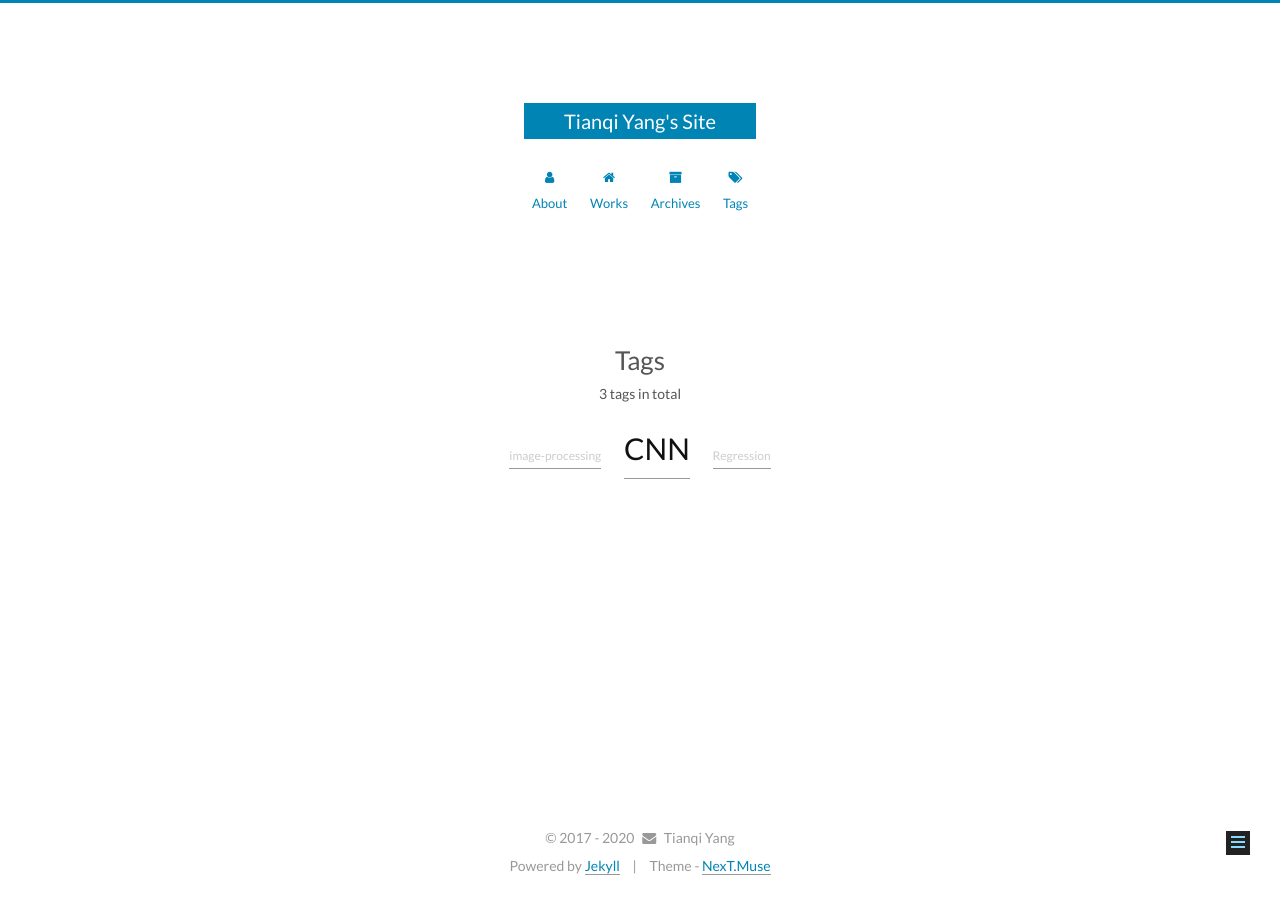
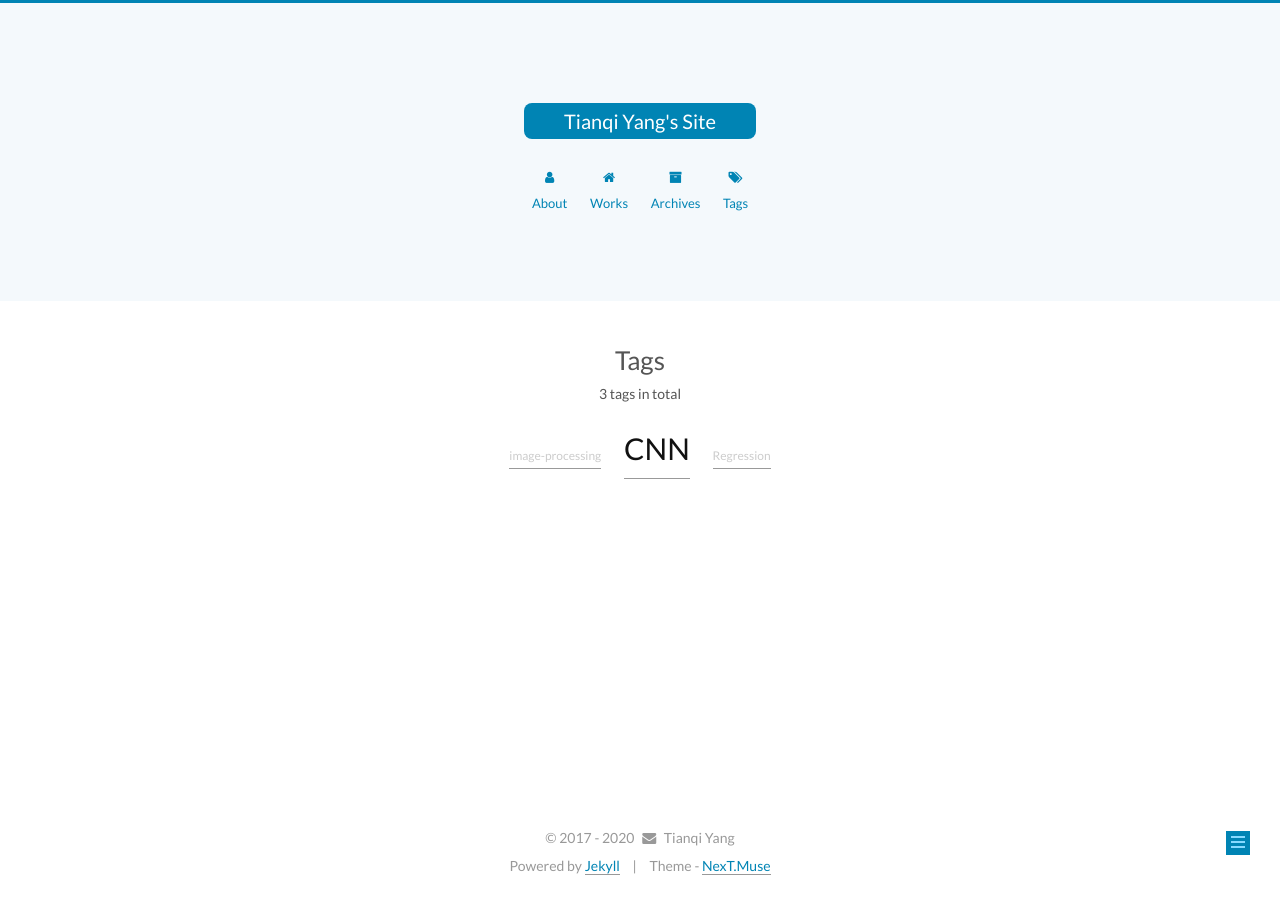
Before and after one commit to bruceyoungsysu/bruceyoungsysu.github.io, a Jekyll site: the page built from tags/index.html, in a window 1280 px wide. Built offline with Jekyll 4.4.1, drawn with Linux system fonts in a browser that asks for light colours.

Commit message:
add button style and new posts

```diff
--- a/_sass/_common/components/header/header.scss
+++ b/_sass/_common/components/header/header.scss
@@ -1,4 +1,7 @@
-.header { background: $head-bg; }
+.header {
+  //background: $head-bg;
+  background-color: #c0deed2e;
+}
 
 .header-inner { position: relative; }
 
--- a/_sass/_common/components/header/site-meta.scss
+++ b/_sass/_common/components/header/site-meta.scss
@@ -12,6 +12,7 @@
   color: $brand-color;
   background: $brand-bg;
   border-bottom: none;
+  border-radius: 8px;
   &:hover { color: $brand-hover-color; }
 }
 
--- a/_sass/_common/components/post/post-button.scss
+++ b/_sass/_common/components/post/post-button.scss
@@ -8,6 +8,7 @@
     border-radius: $read-more-border-radius;
     line-height: 2;
     margin: 0 4px 8px 4px;
+    border-radius: 10px;
   }
   .btn:hover {
     @extend %btn-hover;
--- a/_sass/_common/components/sidebar/sidebar-toggle.scss
+++ b/_sass/_common/components/sidebar/sidebar-toggle.scss
@@ -5,7 +5,7 @@
   width: 14px;
   height: 14px;
   padding: 5px;
-  background: $black-deep;
+  background: $twitter-blue;
   line-height: 0;
   z-index: $zindex-5;
   cursor: pointer;
```
Also changed, not shown: _posts/2019-03-01-Trump-Twitter-Generator.md (added), _posts/2019-05-30-Wavelet-Transformation-Network.md (added), _posts/2019-08-30-AIMA.md (added), _posts/2019-12-30-Sesame-Movie-Implementation.md (added).
